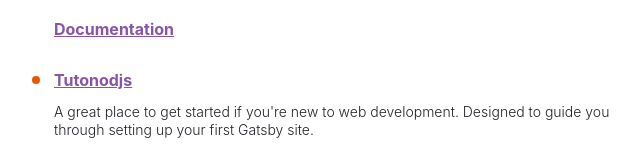
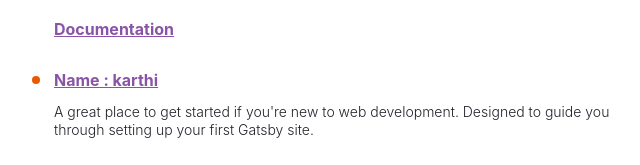
Before and after one commit to karthikeyan151/mytrywebsite, a Gatsby site: page / in a window 1280 px wide. Shown: the part 337-502 px from the top of the page, 50-690 px from the left. Built offline with nearby package versions, Linux system fonts and the light colour scheme; Gatsby itself is replaced by a stand-in of ours.

Commit message:
changed name

```diff
--- a/src/pages/index.js
+++ b/src/pages/index.js
@@ -79,7 +79,7 @@
 
 const links = [
   {
-    text: "Tutonodjs",
+    text: "Name : karthi",
     url: "https://www.gatsbyjs.com/docs/tutorial/getting-started/",
     description:
       "A great place to get started if you're new to web development. Designed to guide you through setting up your first Gatsby site.",
```
